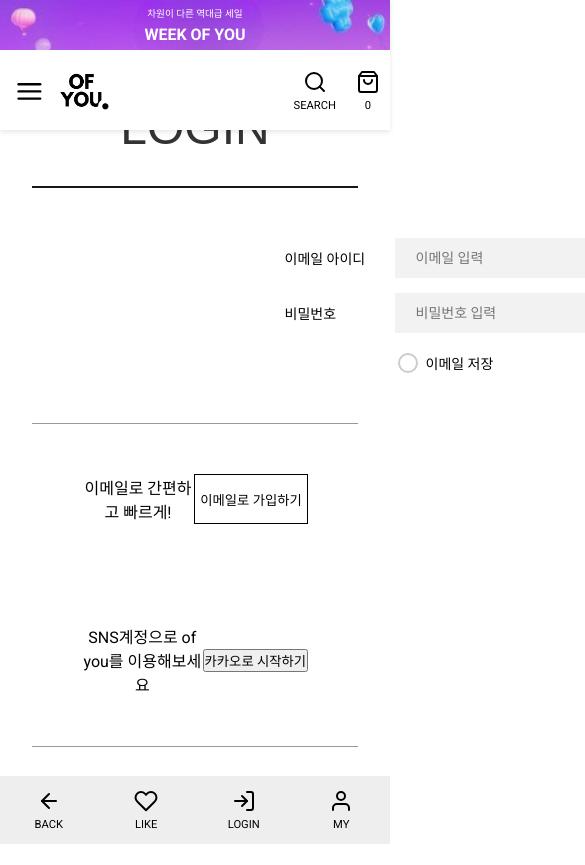
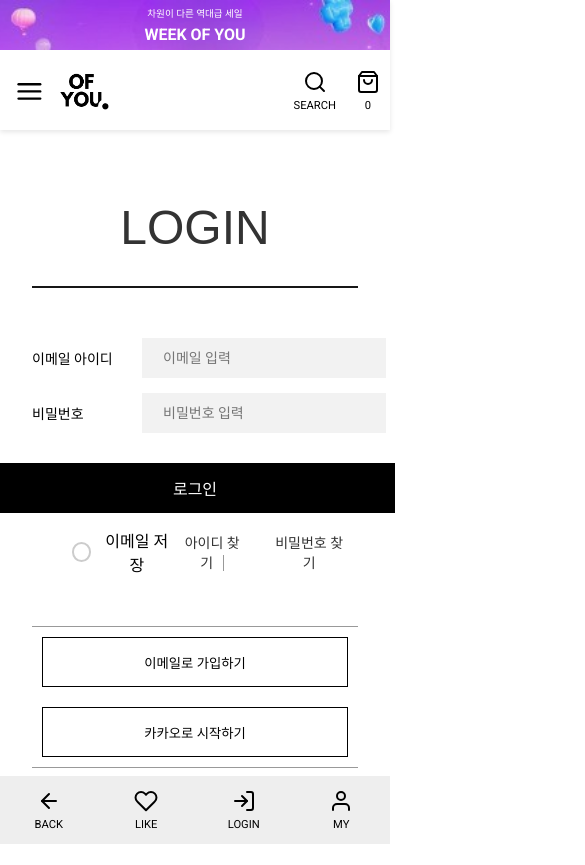
Before and after one commit to noona-n1/Shopping-Mall-Fe, a React (Vite) app: page /login in a window 390 px wide. Shown: the top 865 px of the page, 585 px wide, since content can reach past the window. Before the commit the page ends 844 px from the top, so only its background shows below. Built offline with nearby package versions, Linux system fonts and the light colour scheme; a web font is replaced by a local one.

Commit message:
feat : 로그인 창 반응형 480 768 1100

```diff
--- a/src/page/LoginPage/LoginPage.jsx
+++ b/src/page/LoginPage/LoginPage.jsx
@@ -6,30 +6,32 @@ const LoginPage = () => {
   return (
     <>
       <div className='sub-title-wrab'>
+        <div className='sub-title-name'>
           <p className='sub-title'>LOGIN</p>
         </div>
         <div className='member-join'>
           <div className='join-content'>
             <div className='form-container'>
               <div className='login-wrab'>
-              <p>
+                <p className='input-line'>
                   <label>이메일 아이디</label>
                   <input type='text' className='form-control' placeholder='이메일 입력' />
                 </p>
-              <p>
+                <p className='input-line'>
                   <label>비밀번호</label>
                   <input type='password' className='form-control' placeholder='비밀번호 입력' />
                 </p>
-              <p>
+              </div>
+              <div>
+                <button className='login-button'>로그인</button>
+              </div>
+            </div>
+            <div className='login-option'>
               <label class='custom-checkbox'>
                 <input type='checkbox' />
                 <span class='checkmark' />
                 이메일 저장
               </label>
-              </p>
-            </div>
-            <div>
-              <button className='login-button'>로그인</button>
               <ul className='link'>
                 <li>
                   <a href='#' className='right-line'>
@@ -43,16 +45,16 @@ const LoginPage = () => {
             </div>
           </div>
         </div>
-      </div>
-
+        <div className='join'>
           <div className='join-email'>
             <div className='email-content'>이메일로 간편하고 빠르게!</div>
             <button className='email-signup'>이메일로 가입하기</button>
           </div>
-
           <div className='join-sns'>
             <div className='sns-content'>SNS계정으로 of you를 이용해보세요</div>
-        <button className='sns-sighup'>카카오로 시작하기</button>
+            <button className='sns-signup'>카카오로 시작하기</button>
+          </div>
+        </div>
       </div>
     </>
   );
--- a/src/page/LoginPage/style/LoginPage.style.css
+++ b/src/page/LoginPage/style/LoginPage.style.css
@@ -1,10 +1,12 @@
 .sub-title-wrab {
+  width: 100%;
+  margin-top: 200px;
+}
+.sub-title-name {
   padding-top: 55px;
   padding-bottom: 36px;
-  text-align: center;
   font-size: 32px;
 }
-
 .member-join .join-content {
   padding-top: 50px;
   padding-bottom: 50px;
@@ -15,7 +17,7 @@
 .form-container {
   display: flex;
   gap: 20px; /* 로그인 필드와 버튼 간격 */
-  margin: 0px 252.5px;
+  margin: 0px 250px;
 }
 
 .login-wrab {
@@ -28,6 +30,7 @@
 .login-wrab p {
   display: flex;
   align-items: center;
+  width: calc(100% + 81px);
   gap: 10px;
   margin: 0px;
 }
@@ -39,7 +42,8 @@
 }
 
 .form-control {
-  width: 420px;
+  width: calc(100% - 200px);
+  max-width: 420px; /* 최대 너비 제한 */
   height: 40px;
   padding-left: 20px;
   border: 1px solid #f2f2f2;
@@ -53,9 +57,16 @@
   border-color: #333;
   background-color: #ffffff;
 }
-
+.login-option {
+  display: flex;
+  justify-content: space-between;
+  align-items: center;
+  margin: 0px 250px;
+}
 .login-button {
-  width: 190px;
+  width: 100%;
+  max-width: 190px;
+  min-width: 150px;
   height: 95px;
   background-color: #000;
   color: #fff;
@@ -64,11 +75,9 @@
   cursor: pointer;
   display: flex;
   align-items: center;
-  flex: none;
   justify-content: center;
   transition: background-color 0.3s;
 }
-
 .login-button:hover {
   background-color: #333;
 }
@@ -77,8 +86,8 @@
   display: none;
 }
 .custom-checkbox {
-  margin-top: 5px;
-  margin-left: 113px;
+  margin-top: 15px;
+  margin-left: 110px;
   display: flex;
   align-items: center;
 }
@@ -92,10 +101,13 @@
   position: relative;
   margin-top: 0px;
   margin-right: 8px;
+  padding-bottom: 0;
   cursor: pointer;
   transition: border-color 0.3s;
 }
-
+.input-line {
+  margin: 0px;
+}
 /* 체크박스 선택 시 스타일 */
 .custom-checkbox input[type='checkbox']:checked + .checkmark {
   border-color: #666; /* 선택 시 테두리 색상 */
@@ -177,3 +189,83 @@
   background-color: white;
   border: solid 1px;
 }
+@media (max-width: 1100px) {
+  .form-container {
+    margin: 0px 120px;
+  }
+  .login-option {
+    margin: 0px 120px;
+  }
+}
+@media (max-width: 768px) {
+  .form-container {
+    margin: 0px;
+  }
+  .member-join .join-content {
+    padding-top: 50px;
+    padding-bottom: 50px;
+    margin: 0px;
+
+    border-top: 2px solid #171717;
+  }
+  .login-option {
+    margin: 0px;
+  }
+  .email-content,
+  .sns-content {
+    display: none;
+  }
+  .join-email .join-sns{
+    padding: 10px;
+  }
+}
+@media (max-width: 500px) {
+  .form-container {
+    flex-direction: column; /* 열 방향으로 변경하여 버튼이 아래로 이동 */
+    margin: 0px;
+    align-items: center; /* 요소들을 가운데 정렬 */
+  }
+  .login-wrab {
+    width: 100%; /* 전체 너비 사용 */
+  }
+  .join-email{
+    padding:10px;
+  }
+  .join-sns{
+    padding:10px;
+  }
+  .link{
+margin-right: 10px;
+  }
+  .form-control {
+    width: 60%; /* 인풋을 전체 너비로 설정 */
+    max-width: 420px; /* 최대 너비 제한 */
+    margin: 0;
+  }
+  .custom-checkbox {
+    margin-left: 80px;
+  }
+  .login-option {
+    margin-right: 30px;
+  }
+  .login-button {
+    display: block;
+    min-width: 400px;
+    width: 100%;
+    max-width: 100%;
+    height: 50px;
+    margin-top: 10px; /
+  }
+  .login-option {
+    margin: 0px;
+  }
+  .custom-checkbox {
+    margin-top: 15px;
+    margin-left: 40px;
+    display: flex;
+    align-items: center;
+  }
+  .sub-title-wrab {
+    margin-top: 100px;
+}
+}
```
Lines whose indentation alone changed are shown as unchanged.
